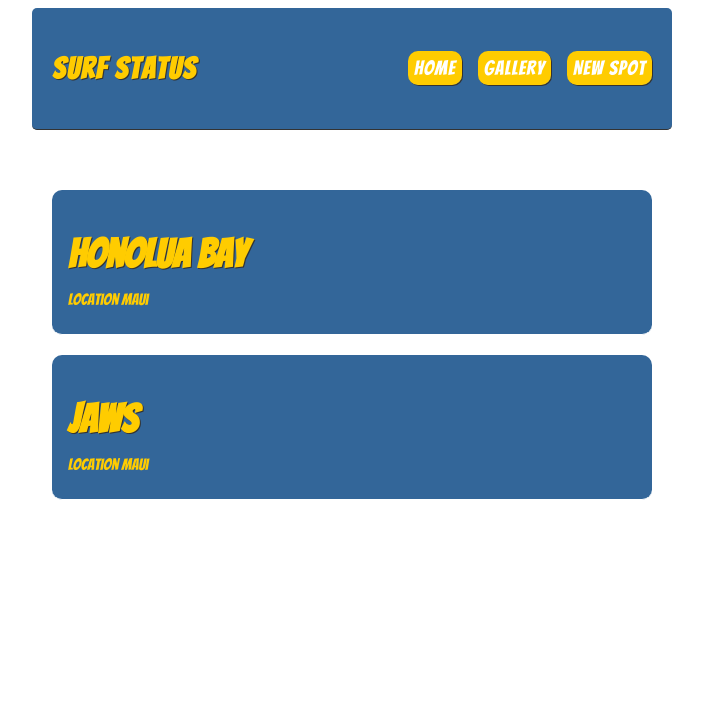
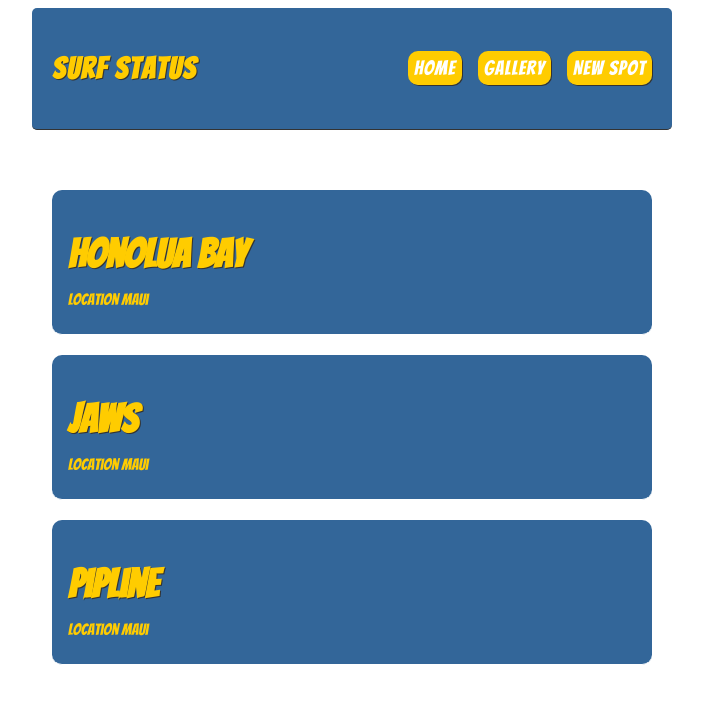
Before and after one commit to Jvertt/surf-status, a React (Create React App) app: page / in a window 1280 px wide. Shown: the top 704 px of the page, without its empty margins (288-991 px from the left). Built offline with nearby package versions, Linux system fonts and the light colour scheme; data requests are answered from the project's data file.

Commit message:
fixed fetch issue

```diff
--- a/db.json
+++ b/db.json
@@ -13,6 +13,13 @@
       "body": "Biggest Waves in the world!",
       "location": "Maui",
       "id": 2
+    },
+    {
+      "title": "Pipline",
+      "image": "https://s3.amazonaws.com/darkroom-cdn/2017/02/AFP-Getty_TOPSHOT-US-HAWAII-SURFING-PIPELINE.jpg",
+      "body": "Amazing surf!",
+      "location": "Maui",
+      "id": 3
     }
   ]
 }
--- a/src/NewSpot.js
+++ b/src/NewSpot.js
@@ -14,17 +14,14 @@ const NewSpot = ({handleAdd}) => {
         const spot = {title, image, body,location};
         e.preventDefault()
         setisPending(true)
-
         fetch('http://localhost:3000/spots', {
             method: 'POST',
             headers: {"Content-Type": "application/json" },
             body: JSON.stringify(spot)
-        }).then(() => {
-            redirect.push('/')
         })
-
-        handleAdd(spot)
-
+        .then((r) => r.json())
+        .then(newObj => handleAdd(newObj))
+        redirect.push('/')
     }
 
     return(
--- a/src/SurfDetails.js
+++ b/src/SurfDetails.js
@@ -12,7 +12,7 @@ const SurfDetails = ({handleDelete}) => {
         }).then(() => {
             redirect.push('/');
         })
-        handleDelete(id)
+        handleDelete()
     }
     return (
         <div className="surf-details">
```
